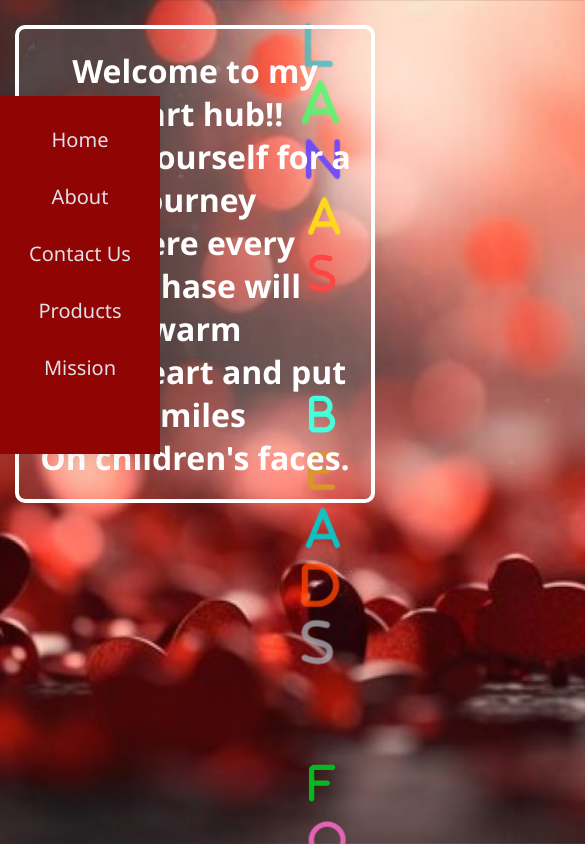
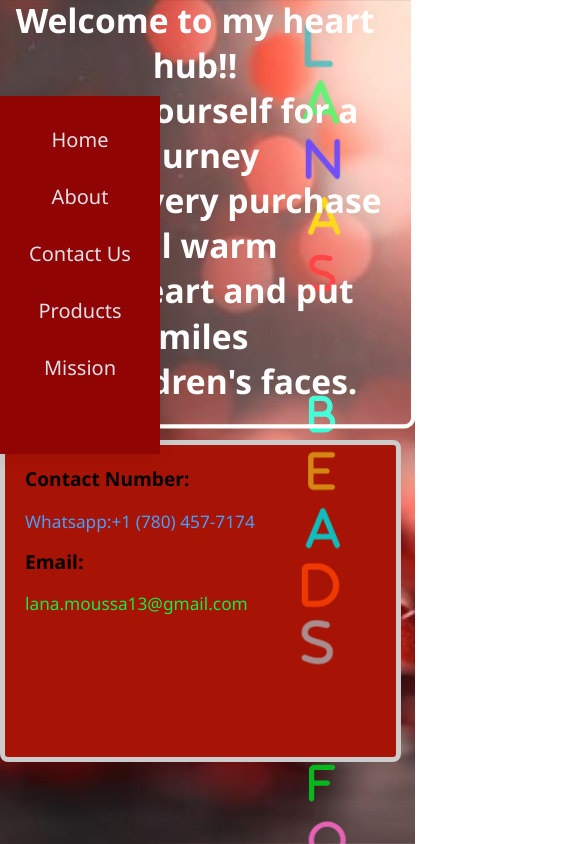
Before and after one commit to Fatima1964/BeadsForHope, a React (Create React App) app: page /contact in a window 390 px wide. Shown: the top 844 px of the page, 585 px wide, since content can reach past the window. Built offline with nearby package versions, Linux system fonts and the light colour scheme.

Commit message:
Added Responsive Css

```diff
--- a/src/App.css
+++ b/src/App.css
@@ -44,3 +44,33 @@ body {
 }
 
 /* Your existing Title.css styles can be added below this point */
+.container:hover .hover-container {
+  transform: translate(-50%, -50%) scale(1.05); /* Scale up on hover */
+}
+
+.container .hover-container h1 {
+  margin: 0;
+  color: #fff; /* Text color for the h1 elements */
+}
+
+/* Media queries for responsive design */
+
+@media screen and (max-width: 768px) {
+  .container {
+    margin-top: 2em; /* Adjust margin-top for smaller screens */
+  }
+
+  .hover-container {
+    width: 90%; /* Adjust the width for smaller screens */
+  }
+}
+
+@media screen and (max-width: 480px) {
+  .container {
+    margin-top: 1em; /* Further adjust margin-top for even smaller screens */
+  }
+
+  .hover-container {
+    width: 95%; /* Further adjust the width for even smaller screens */
+  }
+}
--- a/src/components/About.css
+++ b/src/components/About.css
@@ -19,7 +19,27 @@
   background-color: #f0e9ee; /* Light background color */
   box-shadow: 0 0 10px rgba(0, 0, 0, 0.1);
 }
+@media screen and (max-width: 768px) {
+  .about-container {
+    width: 80%; /* Adjust the width for smaller screens */
+    top: 2em; /* Adjust top position for smaller screens */
+  }
 
+  .owner-image {
+    max-height: 40%; /* Further adjust maximum height for smaller screens */
+  }
+}
+
+@media screen and (max-width: 480px) {
+  .about-container {
+    width: 90%; /* Further adjust the width for even smaller screens */
+    top: 1em; /* Further adjust top position for even smaller screens */
+  }
+
+  .owner-image {
+    max-height: 30%; /* Further adjust maximum height for even smaller screens */
+  }
+}
 .owner-image {
   display: grid;
   width: 100%;
--- a/src/components/ContactInfo.css
+++ b/src/components/ContactInfo.css
@@ -24,3 +24,24 @@
 .email {
   color: #15eb47;
 }
+@media screen and (max-width: 768px) {
+  .contact-container {
+    width: 80%; /* Adjust the width for smaller screens */
+    margin-left: auto;
+    margin-right: auto;
+  }
+
+  .contact-info {
+    font-size: 1.5em; /* Adjust font size for smaller screens */
+  }
+}
+
+@media screen and (max-width: 480px) {
+  .contact-container {
+    width: 90%; /* Further adjust the width for even smaller screens */
+  }
+
+  .contact-info {
+    font-size: 1.2em; /* Further adjust font size for even smaller screens */
+  }
+}
--- a/src/components/Mission.css
+++ b/src/components/Mission.css
@@ -23,3 +23,30 @@
     margin-bottom: 15px;
     font-size: 20px;
   }
+  @media screen and (max-width: 768px) {
+    .mission-container {
+      width: 80%; /* Adjust the width for smaller screens */
+    }
+
+    h2 {
+      font-size: 1.8em; /* Further adjust font size for smaller screens */
+    }
+
+    p {
+      font-size: 1em; /* Further adjust font size for smaller screens */
+    }
+  }
+
+  @media screen and (max-width: 480px) {
+    .mission-container {
+      width: 90%; /* Further adjust the width for even smaller screens */
+    }
+
+    h2 {
+      font-size: 1.5em; /* Further adjust font size for even smaller screens */
+    }
+
+    p {
+      font-size: 0.9em; /* Further adjust font size for even smaller screens */
+    }
+  }
--- a/src/components/Products.css
+++ b/src/components/Products.css
@@ -30,6 +30,23 @@
 .product-card h3 {
     text-align: center;
 }
+@media screen and (min-width: 600px) {
+    .product-list {
+        grid-template-columns: repeat(2, 1fr);
+    }
+
+    .product-card {
+        margin-left: auto;
+        margin-right: auto;
+    }
+}
+
+/* Further media queries for smaller screens if needed */
+@media screen and (max-width: 480px) {
+    .product-list {
+        grid-template-columns: repeat(1, 1fr);
+    }
+}
 
 /* Display cards in two rows for screens larger than 600px */
 @media screen and (min-width: 600px) {
```
